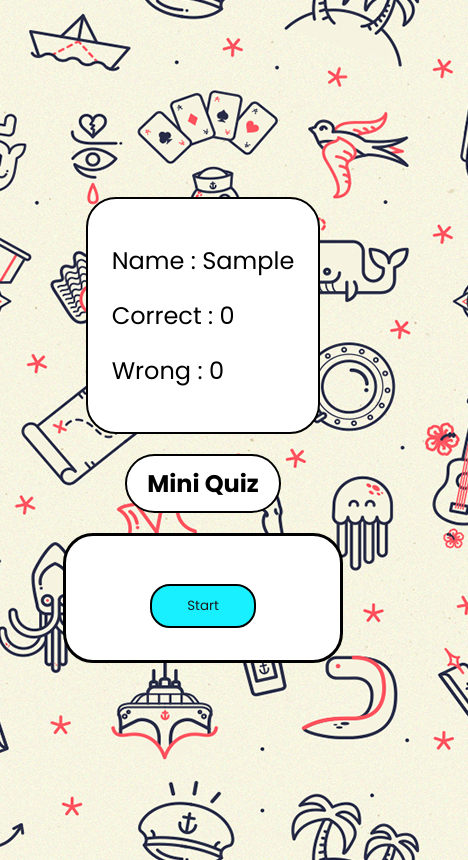
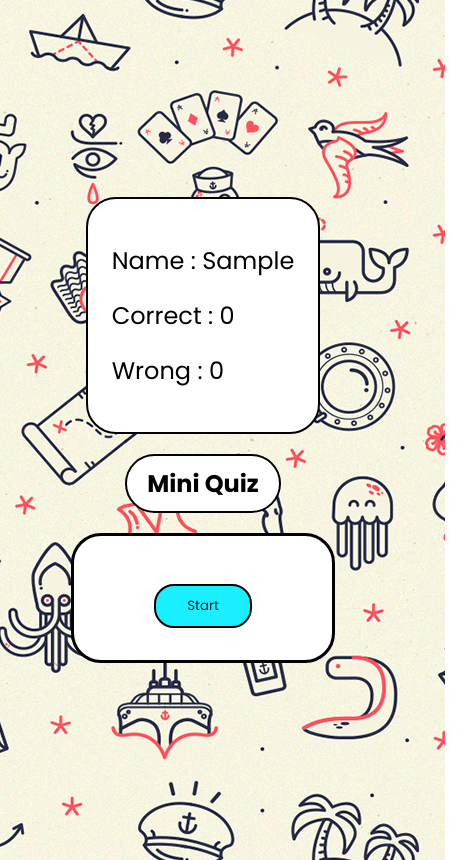
Before and after one commit to AlanSugito/quiz-app, a plain HTML site: page index.html in a window 390 px wide. Both pictures are taken after typing "Sample" into the empty fields and a click on the button "Submit". Shown: the whole page, 468 px wide, since content can reach past the window. Drawn offline with Linux system fonts and the light colour scheme.

Commit message:
update layout 2.0

```diff
--- a/style.css
+++ b/style.css
@@ -83,7 +83,7 @@
     background-color: var(--wrong);
 }
 .quiz{
-    max-width: 80%;
+    max-width: 90%;
     width: 800px;
     display: flex;
     flex-direction: column;
@@ -136,7 +136,13 @@
     }
     body{
         overflow-y: scroll;
-        padding: 3rem auto;
+        padding: 3rem 2rem;
+    }
+    .container{
+        width: 100%;
+    }
+    .login{
+        width: 80%;
     }
 }
 
```
Also changed, not shown: src/index.js (line endings or trailing spaces).
